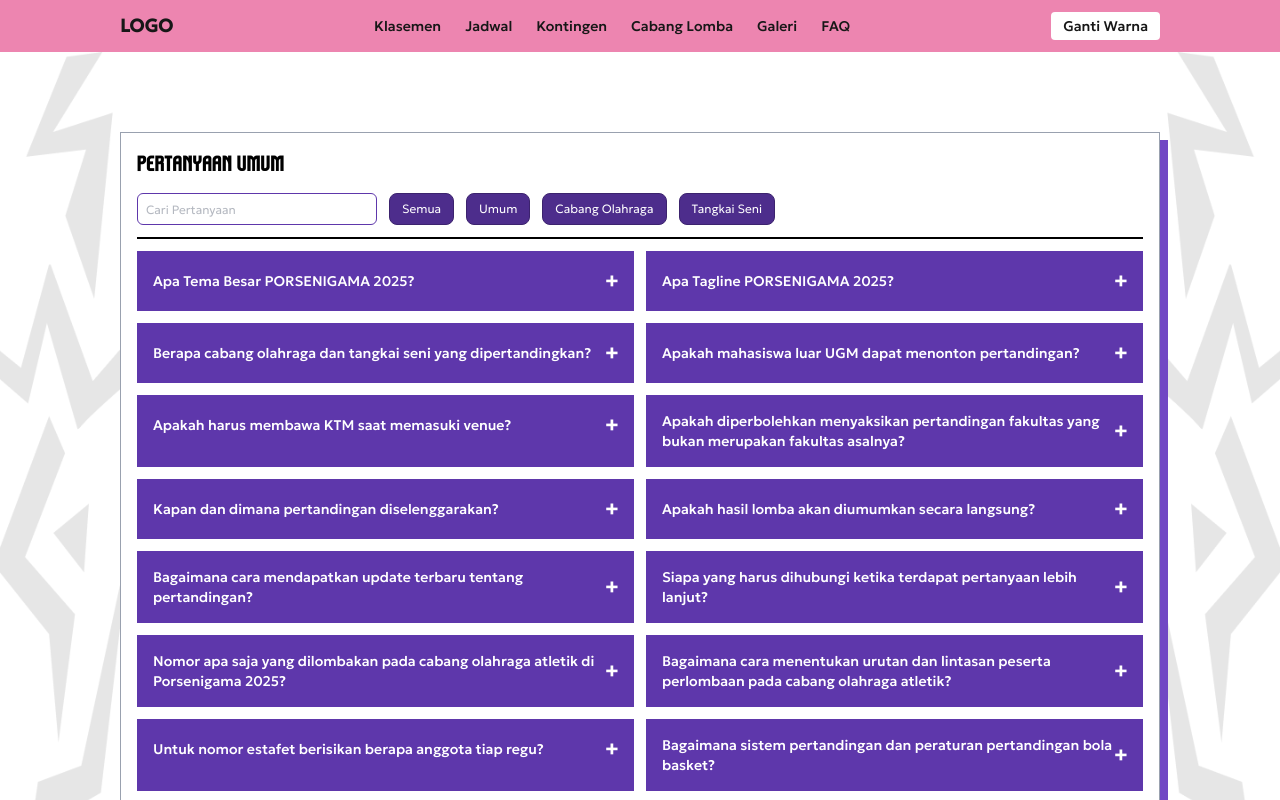
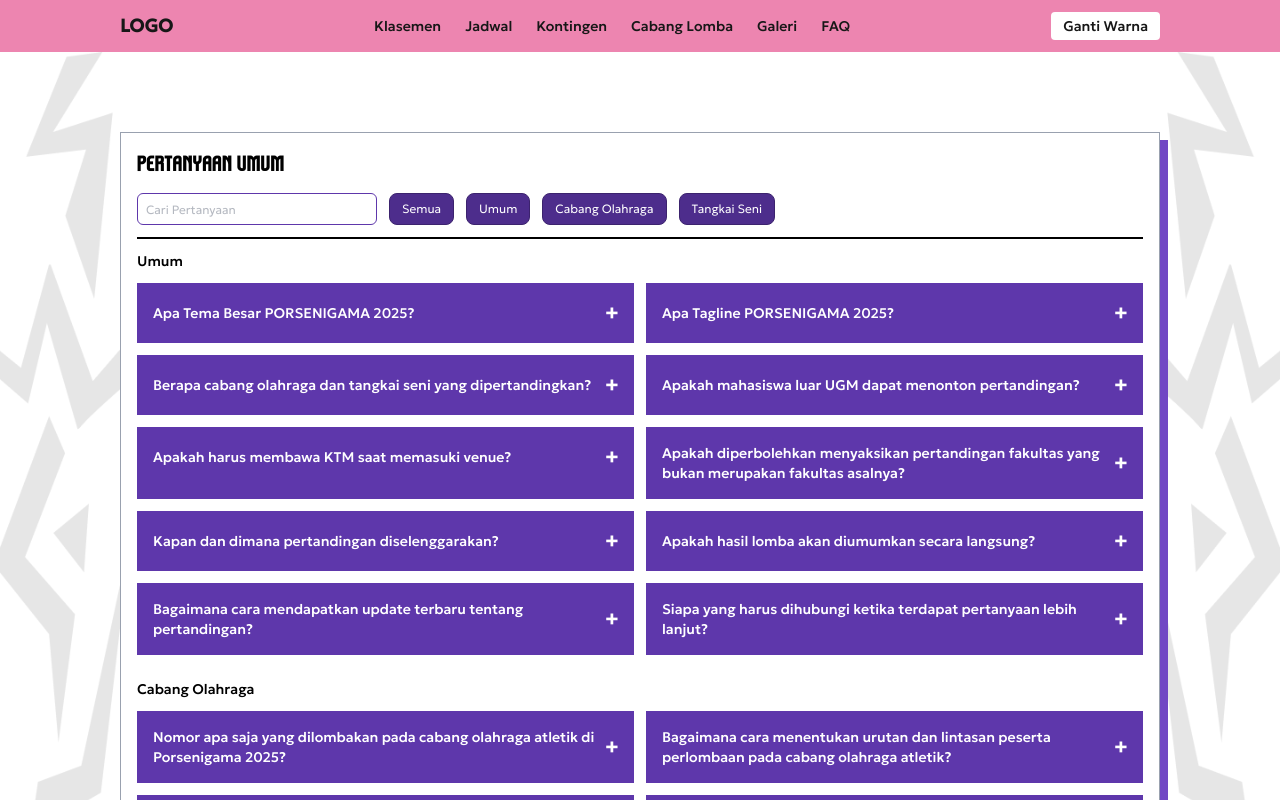
Before and after one commit to MonicaTasya/latihanNesco, a Next.js app: page /faq in a window 1280 px wide. Shown: the top 800 px of the page. Built offline with nearby package versions, Linux system fonts and the light colour scheme.

Commit message:
fix(FAQ): adding title category

```diff
--- a/src/components/Element/faqItem.js
+++ b/src/components/Element/faqItem.js
@@ -7,7 +7,7 @@ const FaqItem = ({ question, answer }) => {
   return (
     <div
       onClick={() => setOpen(!open)}
-      className="bg-purple-600 text-white p-4 cursor-pointer transition-all duration-300"
+      className="bg-purple-600 text-white p-4 cursor-pointer transition-all duration-300 w-full"
     >
       <div className="flex justify-between items-center">
         <p className="text-sm">{question}</p>
--- a/src/modules/FAQ.js
+++ b/src/modules/FAQ.js
@@ -23,6 +23,14 @@ const FAQ = () => {
 
     return matchCategory && matchSearch;
   });
+
+  const categoryTitles = {
+    umum: "Umum",
+    olahraga: "Cabang Olahraga",
+    seni: "Tangkai Seni",
+  };
+
+  const categories = ["umum", "olahraga", "seni"];
 
   return (
     <DefaultLayout
@@ -80,8 +88,22 @@ const FAQ = () => {
           </div>
         </div>
         <hr className="my-3 border-black border"></hr>
-        <div className="flex flex-col gap-3 pb-3 sm:grid sm:grid-cols-2">
-          {filteredFaq.map((item) => (
+
+        <div className="pb-3">
+          {categories.map((cat) => {
+            const categoryFaq = filteredFaq.filter(
+              (item) => item.category === cat
+            );
+
+            if (categoryFaq.length === 0) return null;
+
+            return (
+              <div key={cat} className="mb-6">
+                <h2 className="text-black text-sm mb-3">
+                  {categoryTitles[cat]}
+                </h2>
+                <div className="grid grid-cols-1 sm:grid-cols-2 gap-3 sm:auto-rows-min">
+                  {categoryFaq.map((item) => (
                     <FaqItem
                       key={item.id}
                       question={item.question}
@@ -90,6 +112,10 @@ const FAQ = () => {
                   ))}
                 </div>
               </div>
+            );
+          })}
+        </div>
+      </div>
     </DefaultLayout>
   );
 };
```
Lines whose indentation alone changed are shown as unchanged.
